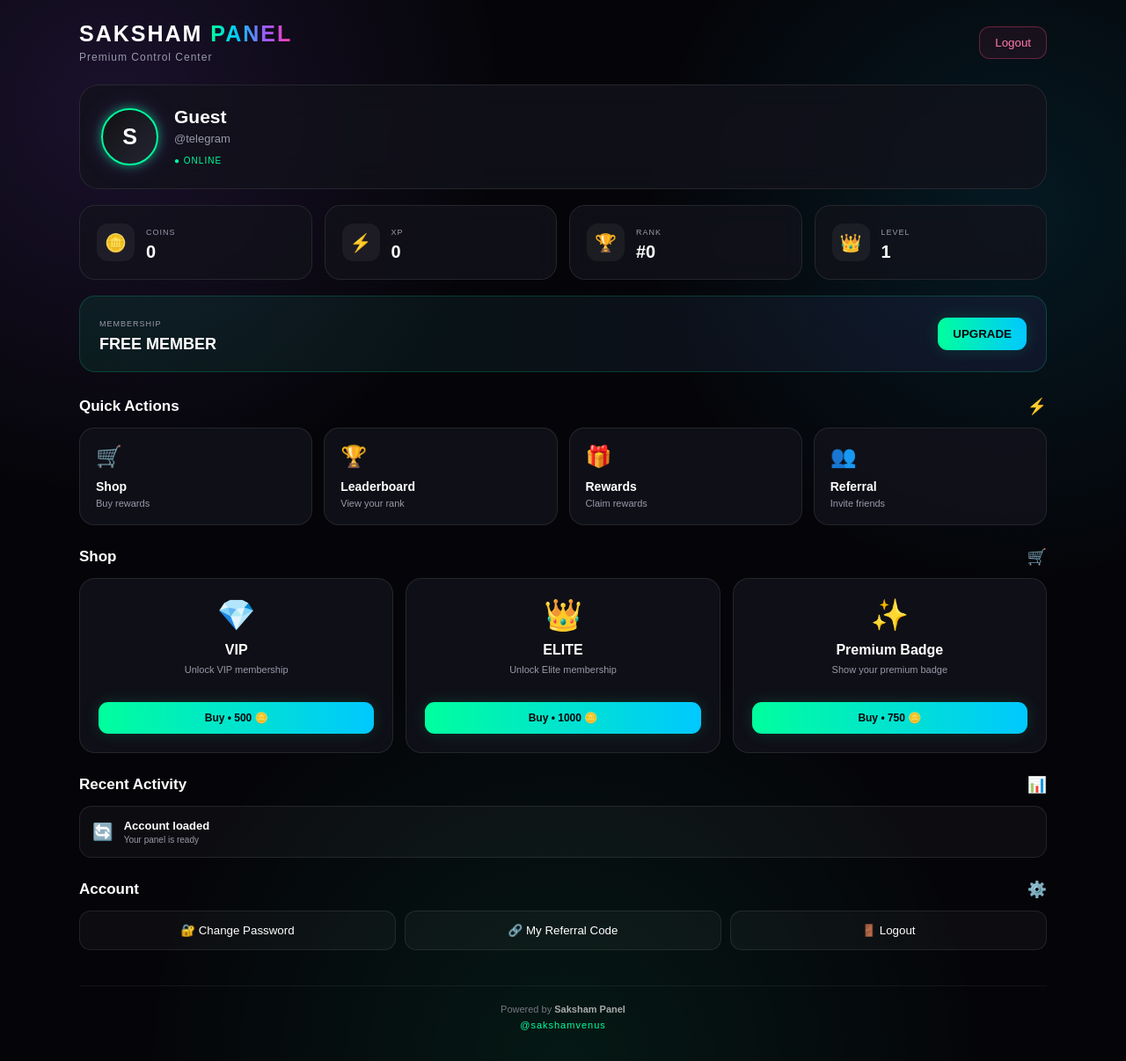
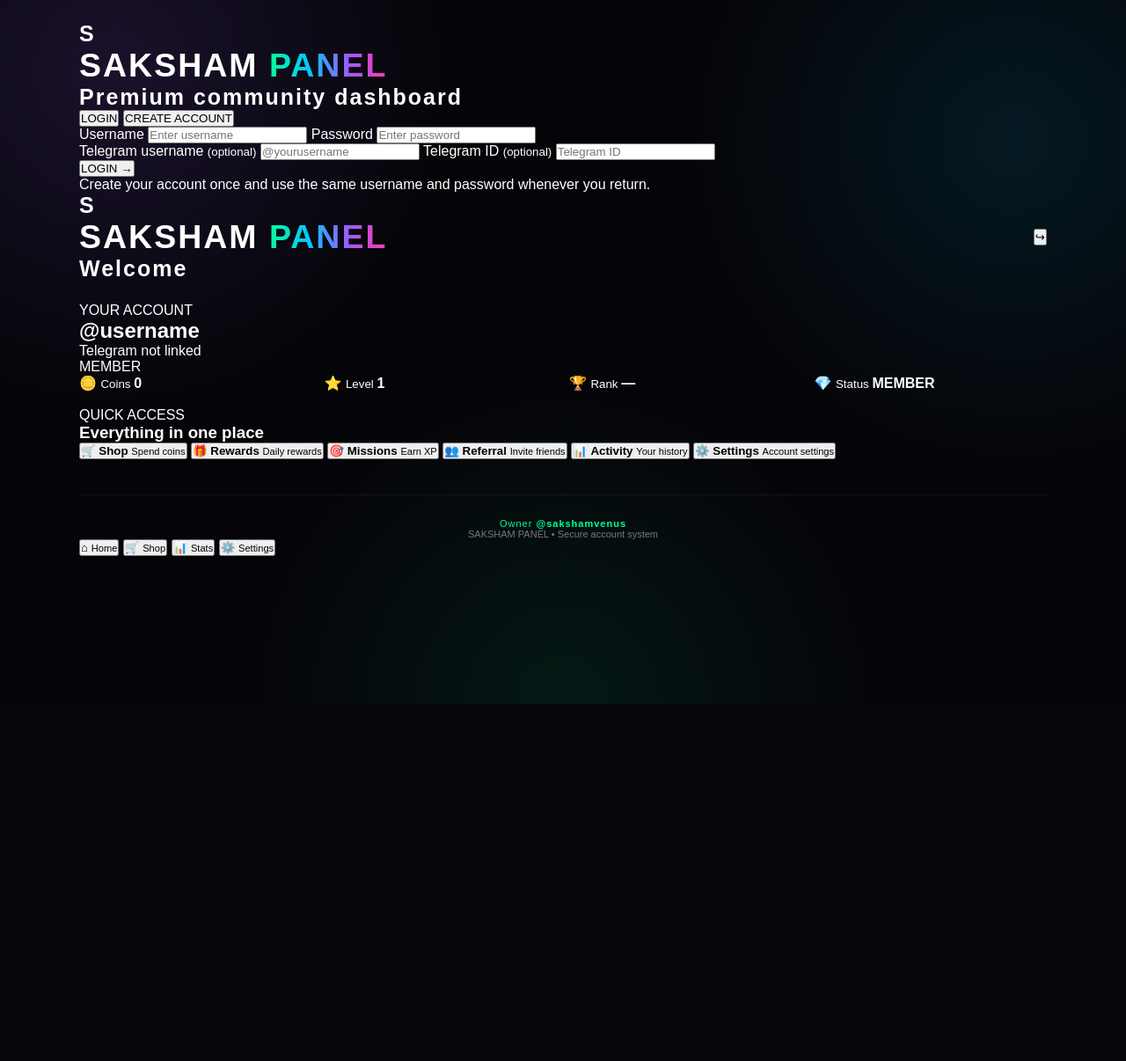
Before and after one commit to sakshamvibesyt/About-bot-pannel-, a Flask app: page / in a window 1280 px wide. Shown: the whole page at 88% size. After the commit the page ends 800 px from the top, so only its background shows below. Run offline with Flask 3, Linux system fonts and the light colour scheme; some libraries are stand-ins or nearby versions.

Commit message:
Update index.html

```diff
--- a/templates/index.html
+++ b/templates/index.html
@@ -1,232 +1,517 @@
-<!DOCTYPE html>
+<!doctype html>
 <html lang="en">
+
 <head>
-    <meta charset="UTF-8">
-    <meta name="viewport" content="width=device-width, initial-scale=1.0">
+    <meta charset="utf-8">
+
+    <meta
+        name="viewport"
+        content="width=device-width,initial-scale=1,viewport-fit=cover"
+    >
+
+    <meta
+        name="theme-color"
+        content="#07070d"
+    >
+
+    <meta
+        http-equiv="Cache-Control"
+        content="no-cache, no-store, must-revalidate"
+    >
+
+    <meta
+        http-equiv="Pragma"
+        content="no-cache"
+    >
+
+    <meta
+        http-equiv="Expires"
+        content="0"
+    >
+
     <title>Saksham Panel</title>
 
-    <link rel="stylesheet" href="{{ url_for('static', filename='style.css') }}">
+    <link
+        rel="stylesheet"
+        href="{{ url_for('static', filename='style.css') }}?v={{ cache_version }}"
+    >
 </head>
 
 <body>
 
-<div class="app">
+<div class="bg-grid"></div>
 
-    <!-- Header -->
-    <header class="topbar">
-        <div>
-            <div class="brand">SAKSHAM <span>PANEL</span></div>
-            <div class="subtitle">Premium Control Center</div>
+<div class="glow glow-a"></div>
+<div class="glow glow-b"></div>
+
+<div
+    id="toast"
+    class="toast"
+></div>
+
+
+<main class="app">
+
+    <!-- ================================================= -->
+    <!-- LOGIN / REGISTER -->
+    <!-- ================================================= -->
+
+    <section
+        id="authView"
+        class="auth-view"
+    >
+
+        <div class="brand">
+
+            <div class="brand-mark">
+                S
             </div>
 
-        <button class="logout-btn" onclick="logout()">Logout</button>
-    </header>
+            <div>
 
-    <!-- User Card -->
-    <section class="profile-card">
-        <div class="avatar" id="avatar">S</div>
+                <h1>
+                    SAKSHAM
+                    <span>PANEL</span>
+                </h1>
 
-        <div class="profile-info">
-            <h2 id="username">Loading...</h2>
-            <p id="telegramUsername">@telegram</p>
-            <span class="status">● ONLINE</span>
-        </div>
-    </section>
+                <p>
+                    Premium community dashboard
+                </p>
 
-    <!-- Stats -->
-    <section class="stats-grid">
-
-        <div class="stat-card">
-            <div class="stat-icon">🪙</div>
-            <div>
-                <small>COINS</small>
-                <h2 id="coins">0</h2>
-            </div>
             </div>
 
-        <div class="stat-card">
-            <div class="stat-icon">⚡</div>
-            <div>
-                <small>XP</small>
-                <h2 id="xp">0</h2>
-            </div>
         </div>
 
-        <div class="stat-card">
-            <div class="stat-icon">🏆</div>
-            <div>
-                <small>RANK</small>
-                <h2 id="rank">#0</h2>
-            </div>
+
+        <div class="auth-card glass">
+
+            <div class="tabs">
+
+                <button
+                    type="button"
+                    class="tab active"
+                    data-auth="login"
+                >
+                    LOGIN
+                </button>
+
+                <button
+                    type="button"
+                    class="tab"
+                    data-auth="register"
+                >
+                    CREATE ACCOUNT
+                </button>
+
             </div>
 
-        <div class="stat-card">
-            <div class="stat-icon">👑</div>
-            <div>
-                <small>LEVEL</small>
-                <h2 id="level">1</h2>
+
+            <form id="authForm">
+
+                <label>
+                    Username
+                </label>
+
+                <input
+                    id="username"
+                    type="text"
+                    autocomplete="username"
+                    placeholder="Enter username"
+                    required
+                >
+
+
+                <label>
+                    Password
+                </label>
+
+                <input
+                    id="password"
+                    type="password"
+                    autocomplete="current-password"
+                    placeholder="Enter password"
+                    required
+                >
+
+
+                <div
+                    id="telegramFields"
+                    class="optional hidden"
+                >
+
+                    <label>
+                        Telegram username
+                        <small>(optional)</small>
+                    </label>
+
+                    <input
+                        id="telegramUsername"
+                        type="text"
+                        placeholder="@yourusername"
+                    >
+
+
+                    <label>
+                        Telegram ID
+                        <small>(optional)</small>
+                    </label>
+
+                    <input
+                        id="telegramId"
+                        type="text"
+                        placeholder="Telegram ID"
+                    >
+
                 </div>
+
+
+                <button
+                    class="primary-btn"
+                    type="submit"
+                >
+
+                    <span id="authButtonText">
+                        LOGIN
+                    </span>
+
+                    <b>
+                        →
+                    </b>
+
+                </button>
+
+            </form>
+
+
+            <p class="auth-note">
+                Create your account once and use the same
+                username and password whenever you return.
+            </p>
+
         </div>
 
     </section>
 
-    <!-- Membership -->
-    <section class="membership-card">
-        <div>
-            <small>MEMBERSHIP</small>
-            <h2 id="membership">FREE MEMBER</h2>
+
+    <!-- ================================================= -->
+    <!-- PANEL -->
+    <!-- ================================================= -->
+
+    <section
+        id="panelView"
+        class="panel-view hidden"
+    >
+
+        <header class="topbar">
+
+            <div class="brand compact">
+
+                <div class="brand-mark">
+                    S
                 </div>
 
-        <button onclick="openShop()">UPGRADE</button>
+                <div>
+
+                    <h1>
+                        SAKSHAM
+                        <span>PANEL</span>
+                    </h1>
+
+                    <p id="welcome">
+                        Welcome
+                    </p>
+
+                </div>
+
+            </div>
+
+
+            <button
+                type="button"
+                class="icon-btn"
+                id="logoutBtn"
+                title="Logout"
+            >
+                ↪
+            </button>
+
+        </header>
+
+
+        <section class="hero-card glass">
+
+            <div>
+
+                <p class="eyebrow">
+                    YOUR ACCOUNT
+                </p>
+
+                <h2 id="displayUsername">
+                    @username
+                </h2>
+
+                <p id="telegramLabel">
+                    Telegram not linked
+                </p>
+
+            </div>
+
+            <div
+                class="status-pill"
+                id="statusPill"
+            >
+                MEMBER
+            </div>
+
         </section>
 
-    <!-- Quick Actions -->
-    <section class="section">
 
-        <div class="section-title">
-            <h2>Quick Actions</h2>
-            <span>⚡</span>
+        <section class="stats-grid">
+
+            <article class="stat glass">
+
+                <span>🪙</span>
+
+                <small>
+                    Coins
+                </small>
+
+                <strong id="coins">
+                    0
+                </strong>
+
+            </article>
+
+
+            <article class="stat glass">
+
+                <span>⭐</span>
+
+                <small>
+                    Level
+                </small>
+
+                <strong id="level">
+                    1
+                </strong>
+
+            </article>
+
+
+            <article class="stat glass">
+
+                <span>🏆</span>
+
+                <small>
+                    Rank
+                </small>
+
+                <strong id="rank">
+                    —
+                </strong>
+
+            </article>
+
+
+            <article class="stat glass">
+
+                <span>💎</span>
+
+                <small>
+                    Status
+                </small>
+
+                <strong id="vip">
+                    MEMBER
+                </strong>
+
+            </article>
+
+        </section>
+
+
+        <section class="section-head">
+
+            <div>
+
+                <p class="eyebrow">
+                    QUICK ACCESS
+                </p>
+
+                <h3>
+                    Everything in one place
+                </h3>
+
             </div>
 
-        <div class="action-grid">
+        </section>
 
-            <button class="action-btn" onclick="openShop()">
+
+        <section class="menu-grid">
+
+            <button
+                type="button"
+                class="menu-card glass"
+                data-page="shop"
+            >
                 <span>🛒</span>
                 <b>Shop</b>
-                <small>Buy rewards</small>
+                <small>Spend coins</small>
             </button>
 
-            <button class="action-btn" onclick="showRank()">
-                <span>🏆</span>
-                <b>Leaderboard</b>
-                <small>View your rank</small>
+
+            <button
+                type="button"
+                class="menu-card glass"
+                data-page="rewards"
+            >
+                <span>🎁</span>
+                <b>Rewards</b>
+                <small>Daily rewards</small>
             </button>
 
-            <button class="action-btn" onclick="showRewards()">
-                <span>🎁</span>
-                <b>Rewards</b>
-                <small>Claim rewards</small>
+
+            <button
+                type="button"
+                class="menu-card glass"
+                data-page="missions"
+            >
+                <span>🎯</span>
+                <b>Missions</b>
+                <small>Earn XP</small>
             </button>
 
-            <button class="action-btn" onclick="showReferral()">
+
+            <button
+                type="button"
+                class="menu-card glass"
+                data-page="referral"
+            >
                 <span>👥</span>
                 <b>Referral</b>
                 <small>Invite friends</small>
             </button>
 
-        </div>
+
+            <button
+                type="button"
+                class="menu-card glass"
+                data-page="stats"
+            >
+                <span>📊</span>
+                <b>Activity</b>
+                <small>Your history</small>
+            </button>
+
+
+            <button
+                type="button"
+                class="menu-card glass"
+                data-page="settings"
+            >
+                <span>⚙️</span>
+                <b>Settings</b>
+                <small>Account settings</small>
+            </button>
 
         </section>
 
-    <!-- Shop -->
-    <section class="section" id="shopSection">
 
-        <div class="section-title">
-            <h2>Shop</h2>
-            <span>🛒</span>
+        <section
+            id="contentArea"
+            class="content-area"
+        ></section>
+
+
+        <footer class="footer">
+
+            <div class="owner">
+                Owner
+                <strong>
+                    @sakshamvenus
+                </strong>
             </div>
 
-        <div class="shop-grid" id="shopItems">
+            <div class="footer-links">
 
-            <div class="shop-item">
-                <div class="shop-icon">💎</div>
-                <h3>VIP</h3>
-                <p>Unlock VIP membership</p>
-                <button onclick="buyItem('vip')">
-                    Buy • <span id="vipPrice">500</span> 🪙
-                </button>
-            </div>
+                <span>
+                    SAKSHAM PANEL
+                </span>
 
-            <div class="shop-item">
-                <div class="shop-icon">👑</div>
-                <h3>ELITE</h3>
-                <p>Unlock Elite membership</p>
-                <button onclick="buyItem('elite')">
-                    Buy • <span id="elitePrice">1000</span> 🪙
-                </button>
-            </div>
+                <span>
+                    •
+                </span>
 
-            <div class="shop-item">
-                <div class="shop-icon">✨</div>
-                <h3>Premium Badge</h3>
-                <p>Show your premium badge</p>
-                <button onclick="buyItem('badge')">
-                    Buy • <span id="badgePrice">750</span> 🪙
-                </button>
-            </div>
+                <span>
+                    Secure account system
+                </span>
 
             </div>
 
-    </section>
+        </footer>
 
-    <!-- Activity -->
-    <section class="section">
 
-        <div class="section-title">
-            <h2>Recent Activity</h2>
-            <span>📊</span>
-        </div>
+        <nav class="bottom-nav glass">
 
-        <div class="activity-list" id="activityList">
-            <div class="activity-item">
-                <span>🔄</span>
-                <div>
-                    <b>Account loaded</b>
-                    <small>Your panel is ready</small>
-                </div>
-            </div>
-        </div>
+            <button
+                type="button"
+                class="nav active"
+                data-page="home"
+            >
+                ⌂
+                <small>
+                    Home
+                </small>
+            </button>
+
+
+            <button
+                type="button"
+                class="nav"
+                data-page="shop"
+            >
+                🛒
+                <small>
+                    Shop
+                </small>
+            </button>
+
+
+            <button
+                type="button"
+                class="nav"
+                data-page="stats"
+            >
+                📊
+                <small>
+                    Stats
+                </small>
+            </button>
+
+
+            <button
+                type="button"
+                class="nav"
+                data-page="settings"
+            >
+                ⚙️
+                <small>
+                    Settings
+                </small>
+            </button>
+
+        </nav>
 
     </section>
 
-    <!-- Account -->
-    <section class="section">
+</main>
 
-        <div class="section-title">
-            <h2>Account</h2>
-            <span>⚙️</span>
-        </div>
 
-        <div class="account-box">
+<script src="https://telegram.org/js/telegram-web-app.js"></script>
 
-            <button onclick="changePassword()">
-                🔐 Change Password
-            </button>
-
-            <button onclick="showReferral()">
-                🔗 My Referral Code
-            </button>
-
-            <button onclick="logout()">
-                🚪 Logout
-            </button>
-
-        </div>
-
-    </section>
-
-    <!-- Modal -->
-    <div class="modal" id="modal">
-        <div class="modal-box">
-
-            <button class="close-btn" onclick="closeModal()">×</button>
-
-            <h2 id="modalTitle">Saksham Panel</h2>
-
-            <div id="modalContent"></div>
-
-        </div>
-    </div>
-
-    <!-- Footer -->
-    <footer>
-        <p>Powered by <b>Saksham Panel</b></p>
-        <p class="owner">@sakshamvenus</p>
-    </footer>
-
-</div>
-
-<script src="{{ url_for('static', filename='app.js') }}"></script>
+<script
+    src="{{ url_for('static', filename='app.js') }}?v={{ cache_version }}"
+></script>
 
 </body>
 </html>
```
Lines whose indentation alone changed are shown as unchanged.
